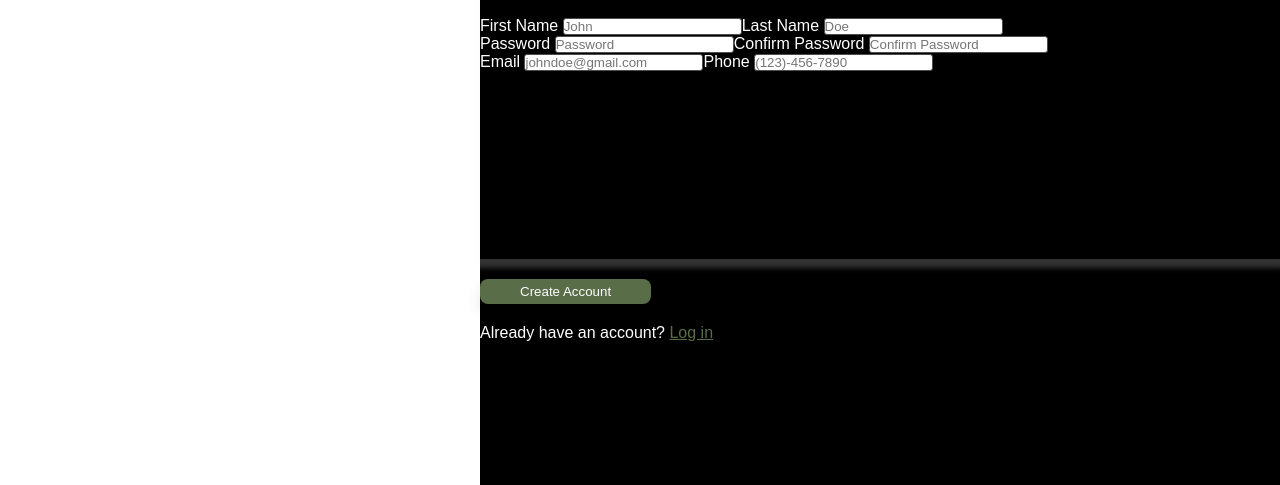
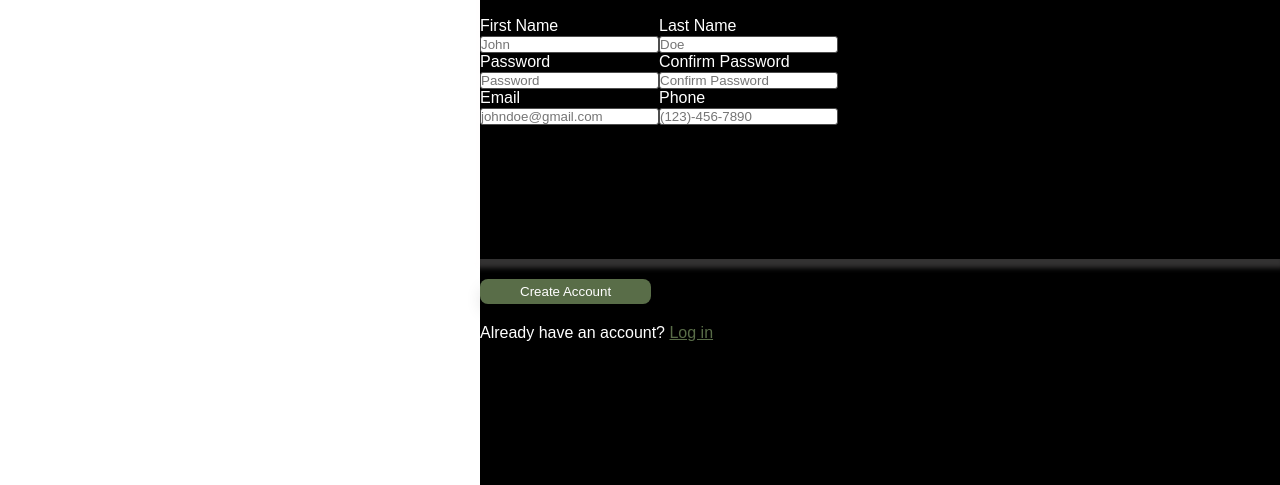
Before and after one commit to chocnutking93/signupform, a plain HTML site: page index.html in a window 1280 px wide. Shown: the part 315-800 px from the top of the page. Drawn offline with Linux system fonts and the light colour scheme; a web font is replaced by a local one.

Commit message:
Add <br> between labels.

```diff
--- a/index.html
+++ b/index.html
@@ -30,33 +30,33 @@
                 <div class="title">Let's do this!</div>
                 <div class="name">
                     <div>
-                        <label for="fname">First Name</label>
+                        <label for="fname">First Name</label><br>
                         <input type="fname" id="fname" placeholder="John">
                      </div>
                     <div>
-                        <label for="lname">Last Name</label>
+                        <label for="lname">Last Name</label><br>
                         <input type="lname" id="lname" placeholder="Doe">
                     </div>
                 </div>
 
                 <div class="password">
                     <div>
-                        <label for="password">Password</label>
+                        <label for="password">Password</label><br>
                         <input type="password" id="password" placeholder="Password" required>
                     </div>
                     <div>
-                        <label for="password">Confirm Password</label>
+                        <label for="password">Confirm Password</label><br>
                         <input type="password" id="confirm_password" placeholder="Confirm Password">
                     </div>
                 </div>
 
                 <div class="info">
                     <div>
-                        <label for="email">Email</label>
+                        <label for="email">Email</label><br>
                         <input type="email" placeholder="johndoe@gmail.com" id="email">
                     </div>
                     <div>
-                        <label for="phone">Phone</label>
+                        <label for="phone">Phone</label><br>
                         <input type="tel" name="phone" id="phone" placeholder="(123)-456-7890">
                     </div>
                 </div>
```
